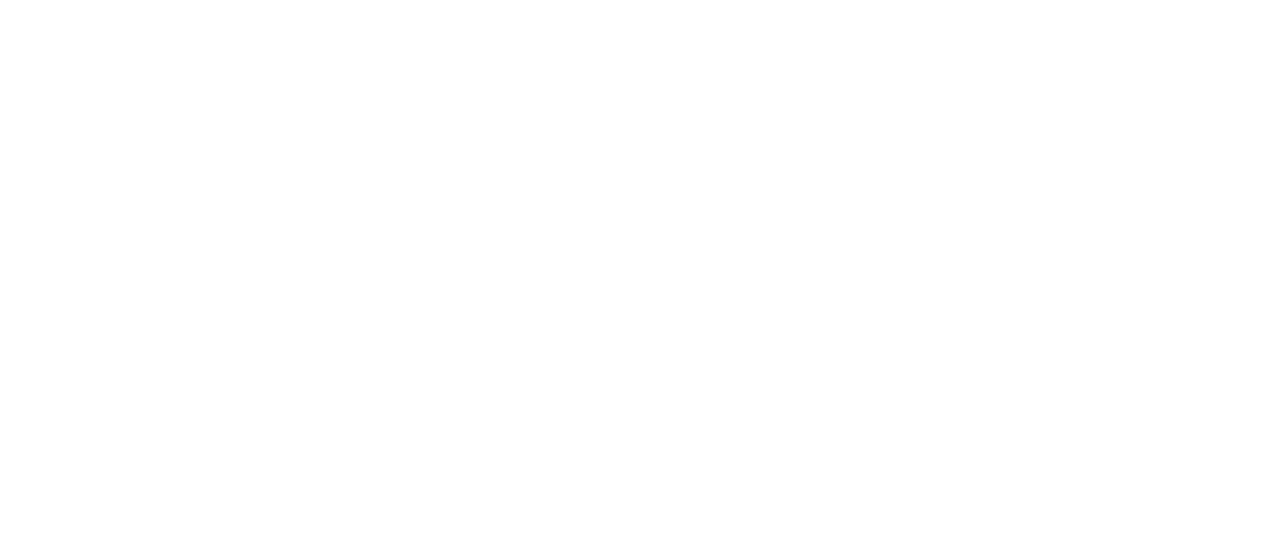
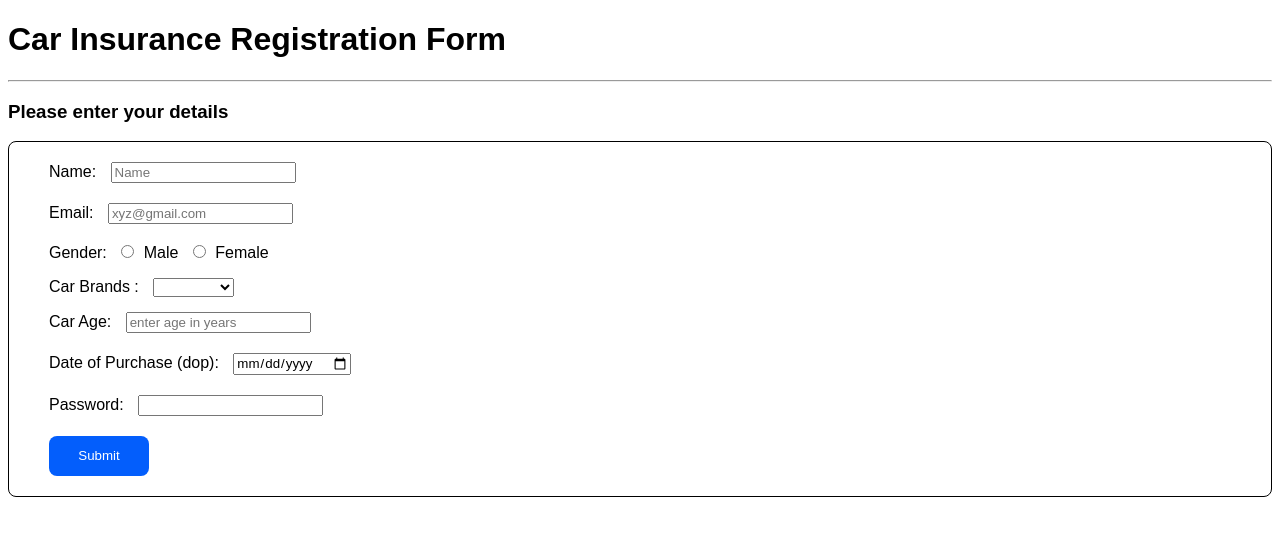
Before and after one commit to acciojob/car-insurance-form-AbhishiktSinha, a website: page main.html in a window 1280 px wide. Drawn offline with Linux system fonts and the light colour scheme.

Commit message:
created a submission

```diff
--- a/main.html
+++ b/main.html
@@ -10,6 +10,57 @@
 	<!-- the entire body must be written by student -->
     <script type="text/javascript" src="./script.js">
 </script>
+	<header>
+		<h1>
+			Car Insurance Registration Form
+		</h1>
+	</header>
+	<hr>
+
+	<main>
+		<h3>Please enter your details</h3>
+		<form method="post">
+			<label for="name">Name: </label>
+			<input type="text" id="name" name="name" placeholder="Name" required>
+			<br>
+
+			<label for="email">Email: </label>
+			<input type="email" id="email" name="email" placeholder="xyz@gmail.com" required>
+			<br>
+
+			<label style="margin-right:0px">Gender:</label>
+			<input style="margin-left:10px" type="radio" id="gender_m" name="gender">
+			<label style="margin-left:5px" for="gender_m">Male</label>
+			<input type="radio" id="gender_f" name="gender">
+			<label style="margin-left:5px" for="gender_f">Female</label>
+			<br>
+
+			<label for="cars">Car Brands :</label>
+			<select id="cars" style="margin-bottom: 15px">
+				<option value=""></option>
+				<option value="">BMW</option>
+				<option value="">Audi</option>
+				<option value="">Mercedez</option>
+			</select>
+			<br>
+
+			<label for="carage">Car Age: </label>
+			<input type="number" id="carage" name="carage" placeholder="enter age in years" required>
+			<br>
+
+			<label for="dop">Date of Purchase (dop): </label>
+			<input type="date" id="dop" name="dop" required>
+			<br>
+
+			<label for="password">Password: </label>
+			<input type="password" id=="password" name="password" required>
+			<br>
+
+			<button type="submit">Submit</button>
+
+
+		</form>
+	</main>
 
 </body>
 
--- a/styles.css
+++ b/styles.css
@@ -1,2 +1,35 @@
-
+*{
+	font-family: Arial, sans-serif;
+}
+form{
+	border: 1px solid black;
+	border-radius: 8px;
+	padding: 20px;
+	box-sizing: border-box;
+}
+label{
+	margin: 20px 10px 20px 20px;
+}
+input{
+	margin: 0 20px 20px 0;
+}
+#gender_m, #gender_f{
+	margin-right: 0;
+}
+button{
+	margin-left:20px;
+	background-color: #035efc;
+	width: 100px;
+	height: 40px;
+	color: white;
+	border: none;
+	border-radius: 8px;
+}
+button:hover{
+	background-color:#013287
+}
+button: active{
+	background-color: white;
+	color: #013287;
+}
 /* Your CSS Code here. */
```
